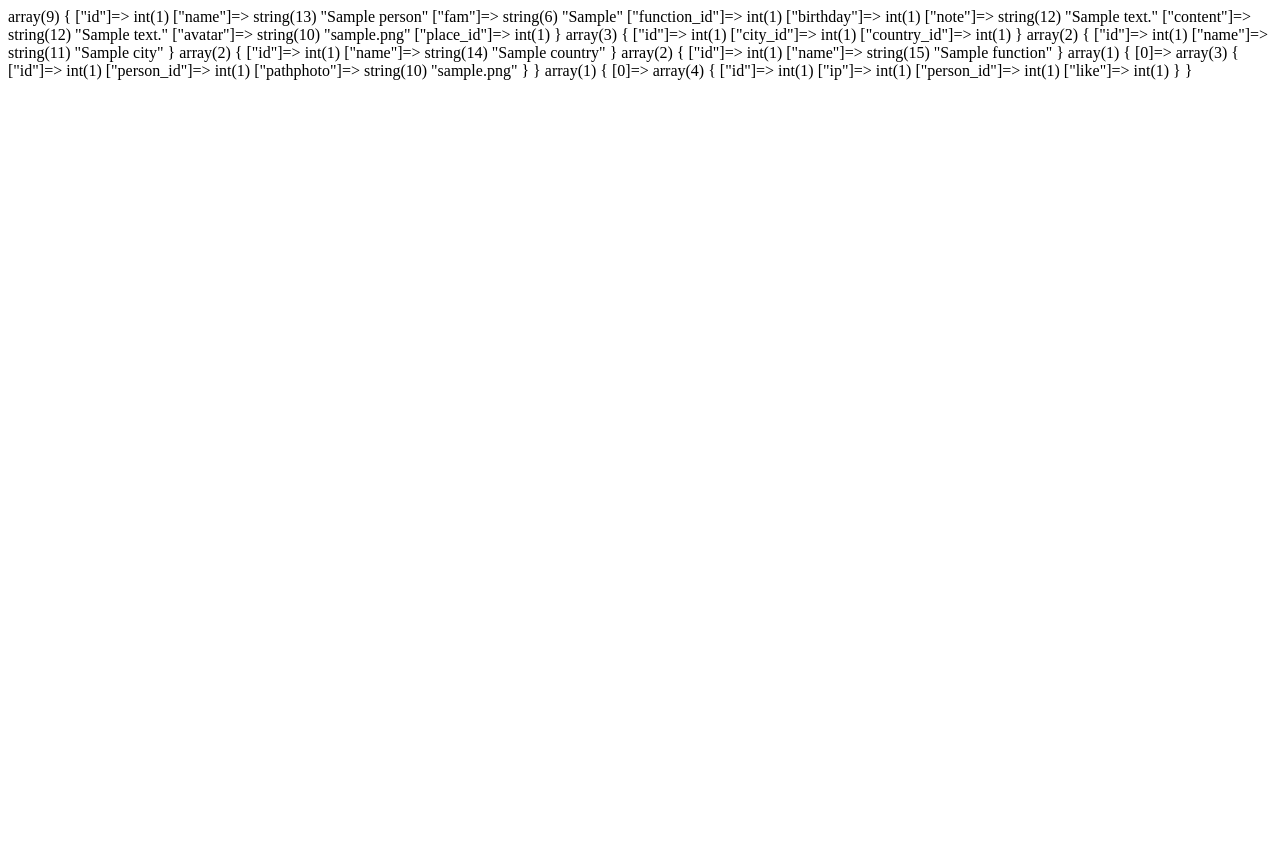
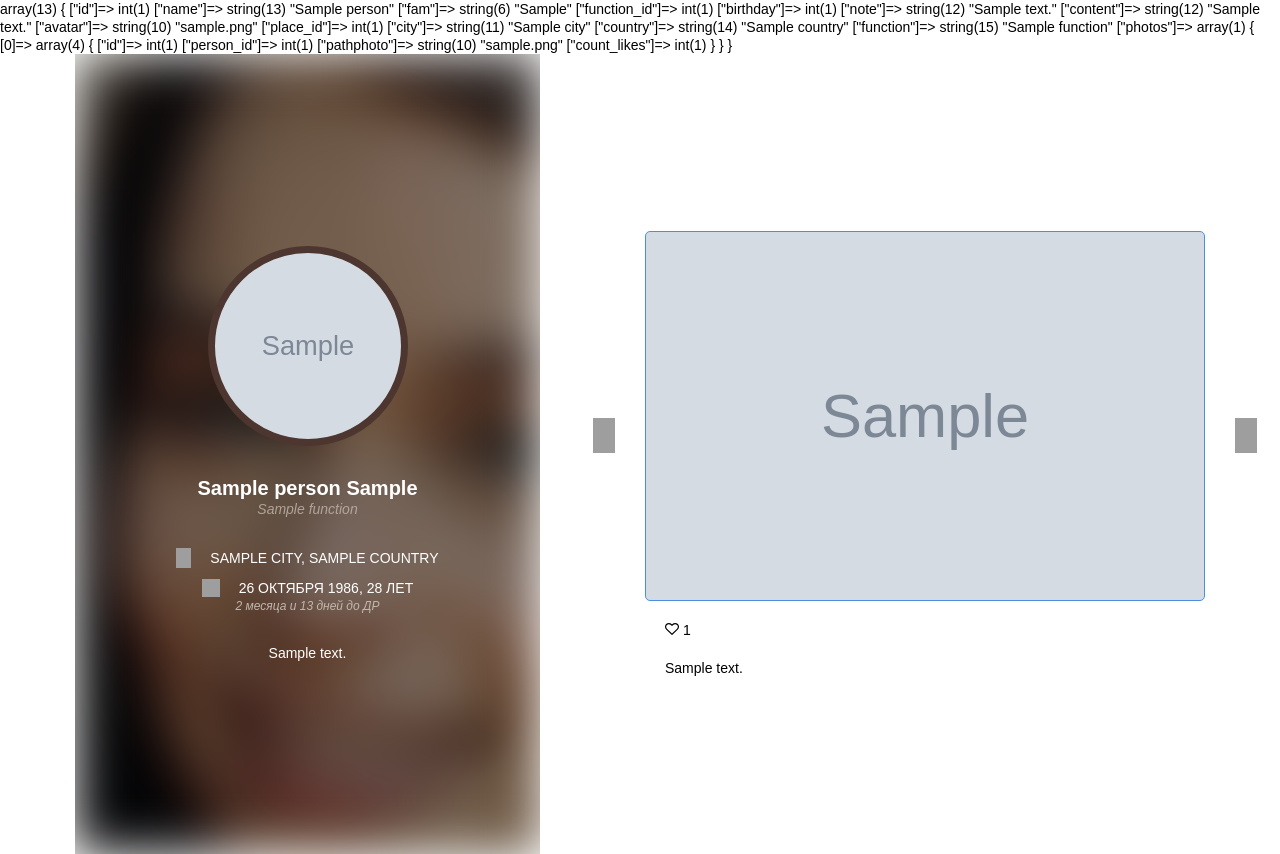
Before and after one commit to zipofar/oneway, a PHP site: page / in a window 1280 px wide. Before the commit the page ends 80 px from the top, so only its background shows below. Run offline with PHP 8.4, Linux system fonts and the light colour scheme; tables that the repository leaves empty hold one stand-in row (values such as "Sample post"); grey boxes marked "Sample" are stand-in pictures; some web fonts are replaced; grey boxes are pictures that could not be loaded.

Commit message:
almost done view person

```diff
--- a/app/Controllers/BaseController.php
+++ b/app/Controllers/BaseController.php
@@ -6,11 +6,10 @@ class BaseController
     private $data = array();
 
     protected function view($view_name, array $data) {
-
         $this->data = $data;
         unset($data);
         extract($this->data);
-
-//        require_once BASEPATH."/view/".$view_name.".php";
+        var_dump($person);
+        require_once BASEPATH."/view/".$view_name.".php";
     }
 }
--- a/app/Controllers/CPerson.php
+++ b/app/Controllers/CPerson.php
@@ -9,9 +9,9 @@ class CPerson extends BaseController
 
 
         $person = new MPerson();
-        $person->getPerson($id);
+        $data = $person->getPerson($id);
 
 
-        $this->view('person', array('person' => $person));
+        $this->view('person', array('person' => $data));
     }
 }
--- a/app/Controllers/CTestData.php
+++ b/app/Controllers/CTestData.php
@@ -27,5 +27,14 @@ class CTestData extends BaseController
         $p->insertInto('photos', ['person_id' => '1', 'pathphoto' => 'photos/photo_person_0002.jpg']);
         $p->insertInto('photos', ['person_id' => '1', 'pathphoto' => 'photos/photo_person_0003.jpg']);
 
+        $p->insertInto('ipvotings', ['ip' => ip2long('192.168.0.1'), 'photo_id' => '1', 'like' => '1']);
+        $p->insertInto('ipvotings', ['ip' => ip2long('192.168.0.2'), 'photo_id' => '1', 'like' => '1']);
+        $p->insertInto('ipvotings', ['ip' => ip2long('192.168.0.3'), 'photo_id' => '1', 'like' => '1']);
+
+        $p->insertInto('ipvotings', ['ip' => ip2long('192.168.0.3'), 'photo_id' => '2', 'like' => '1']);
+
+        $p->insertInto('ipvotings', ['ip' => ip2long('192.168.0.3'), 'photo_id' => '3', 'like' => '1']);
+        $p->insertInto('ipvotings', ['ip' => ip2long('192.168.0.33'), 'photo_id' => '3', 'like' => '1']);
+
     }
 }
--- a/app/Models/BaseModel.php
+++ b/app/Models/BaseModel.php
@@ -21,6 +21,7 @@ class BaseModel
 
         $sql_data = $this->prepareInsertData($data);
         $sql = "INSERT INTO ".$tablename." SET ".$sql_data;
+        var_dump($data);
         $stmt = $this->DB->prepare($sql);
         $stmt->execute($data);
     }
@@ -51,10 +52,17 @@ class BaseModel
         return $arr;
     }
 
+    /**
+     * @param $tablename
+     * @param $cond1 condition 1
+     * @param $oper  comparison operator = < >
+     * @param $cond2 condition 2
+     * @return array
+     */
     protected function getWhere($tablename, $cond1, $oper, $cond2) {
 
         $arr = array();
-        $sql = "SELECT * FROM ".$tablename." WHERE ".$cond1." = ?";
+        $sql = "SELECT * FROM ".$tablename." WHERE ".$cond1." ".$oper." ?";
         $stmt = $this->DB->prepare($sql);
         $stmt->execute([$cond2]);
         $p = $stmt->fetchAll(PDO::FETCH_ASSOC);
@@ -63,4 +71,15 @@ class BaseModel
         }
         return $arr;
     }
+
+    protected function getCountRecords($tablename, $cond1, $oper, $cond2) {
+
+        $arr = array();
+        $sql = "SELECT COUNT(*) as count FROM ".$tablename." WHERE ".$cond1." ".$oper." ?";
+        $stmt = $this->DB->prepare($sql);
+        $stmt->execute([$cond2]);
+        $p = $stmt->fetch(PDO::FETCH_ASSOC);
+
+        return $p['count'];
+    }
 }
--- a/app/Models/MPerson.php
+++ b/app/Models/MPerson.php
@@ -6,28 +6,34 @@ class MPerson extends BaseModel
 {
 
     public function getPerson($id) {
-//        return "Person";
 
         $person = $this->getById('persons', $id);
-        var_dump($person);
 
         $place = $this->getById('places', $person['place_id']);
-        var_dump($place);
 
         $city = $this->getById('citys', $place['city_id']);
-        var_dump($city);
 
         $country = $this->getById('countrys', $place['country_id']);
-        var_dump($country);
 
         $function = $this->getById('functions', $person['function_id']);
-        var_dump($function);
 
         $photos = $this->getWhere('photos', 'person_id', '=', $id);
-        var_dump($photos);
 
-        $ipvotings = $this->getWhere('ipvotings', 'person_id', '=', $id);
-        var_dump($ipvotings);
+//        $arr_photos = array_map(function($arr) {return $arr['pathphoto'];}, $photos);
+
+        $count_likes = array_map(function($arr) {
+            $arr['count_likes'] = $this->getCountRecords('ipvotings', 'photo_id', '=', $arr['id']);
+            return $arr;
+        }, $photos);
+
+
+
+        $person['city'] = $city['name'];
+        $person['country'] = $country['name'];
+        $person['function'] = $function['name'];
+        $person['photos'] = $count_likes;
+
+        return $person;
     }
 
 }
--- a/index.php
+++ b/index.php
@@ -12,5 +12,5 @@ require_once BASEPATH."/app/Controllers/CTestData.php";
 
 $person = new CPerson();
 $person->index(1);
-/*$city = new CTestData();
-$city->insertTestData();*/
+//$city = new CTestData();
+//$city->insertTestData();
--- a/test-work_mysql_create.sql
+++ b/test-work_mysql_create.sql
@@ -45,8 +45,8 @@ CREATE TABLE `places` (
 
 CREATE TABLE `ipvotings` (
 	`id` bigint NOT NULL AUTO_INCREMENT,
-	`ip` int NOT NULL,
-	`person_id` bigint NOT NULL,
+	`ip` bigint NOT NULL,
+	`photo_id` bigint NOT NULL,
 	`like` bool NOT NULL,
 	PRIMARY KEY (`id`)
 );
@@ -61,4 +61,4 @@ ALTER TABLE `places` ADD CONSTRAINT `places_fk0` FOREIGN KEY (`city_id`) REFEREN
 
 ALTER TABLE `places` ADD CONSTRAINT `places_fk1` FOREIGN KEY (`country_id`) REFERENCES `countrys`(`id`);
 
-ALTER TABLE `ipvotings` ADD CONSTRAINT `ipvotings_fk0` FOREIGN KEY (`person_id`) REFERENCES `persons`(`id`);
+ALTER TABLE `ipvotings` ADD CONSTRAINT `ipvotings_fk0` FOREIGN KEY (`photo_id`) REFERENCES `photos`(`id`);
--- a/view/person.php
+++ b/view/person.php
@@ -17,13 +17,13 @@
 			<div class="aside">
 				<div class="bl_table">
 					<div>
-						<div class="aside__person_img" style="background-image: url(img/img_person-1.jpg);"></div>
-						<div class="aside__person_name">Emilia Clarke<span>актриса</span></div>
+						<div class="aside__person_img" style="background-image: url(img/<?php echo $person['avatar']; ?>);"></div>
+						<div class="aside__person_name"><?php echo $person['name']." ".$person['fam']; ?><span><?php echo $person['function']; ?></span></div>
 						<div class="aside__person_data">
 							<ul>
 								<li>
 									<i class="i_icon-1"></i>
-									<p>Лондон, Великобритания</p>
+									<p><?php echo $person['city'].", ".$person['country']; ?></p>
 								</li>
 								<li>
 									<i class="i_icon-2"></i>
@@ -34,7 +34,7 @@
 						</div>
 						<div class="aside__person_descr">
 							<p>
-								Британская актриса. Наиболее известна по роли Дайнерис Таргарие в телесериале "Игра престолов" и Сары Коннор в фильме "Терминатор: Генезис".
+								<?php echo $person['note']; ?>
 							</p>
 						</div>
 					</div>
@@ -46,42 +46,22 @@
 					<div>
 						<div class="content__slider">
 							<div id="slider">
+
+                                <?php for($i=0; $i<count($person['photos']); $i++) { ?>
 								<div>
-									<div class="slide__img" style="background-image: url(img/img_slider-1.jpg);"></div>
+									<div class="slide__img" style="background-image: url(img/<?php echo $person['photos'][$i]['pathphoto'] ?>);"></div>
 									<div class="slide__status">
-										<input type="checkbox" id="like-1" name="like_status">
-										<label for="like-1">
+										<input type="checkbox" id="like-<?php echo $i+1; ?>" name="like_status">
+										<label for="like-<?php echo $i+1; ?>">
 											<svg width="14px" height="12px" viewBox="0 3 14 12">
 											    <path d="M12.8624934,4.11565118 C12.1279144,3.39601165 11.1513821,3 10.1124865,3 C9.07344319,3 8.09680006,3.39601165 7.36196247,4.11565118 L6.9999746,4.4703317 L6.63798673,4.11565118 C5.90337081,3.39601165 4.92650601,3 3.88768433,3 C2.84889958,3 1.8719609,3.39601165 1.13741887,4.11565118 C-0.379139622,5.60143682 -0.379139622,8.01887407 1.13741887,9.50408064 L6.57167032,14.8275818 C6.66052323,14.9149491 6.77113679,14.9684407 6.88670099,14.9890339 C6.92545638,14.9965256 6.96443344,15 7.00348438,15 C7.15721285,15 7.31119993,14.9425635 7.42827888,14.8275818 L12.8625303,9.50408064 C14.3791627,8.01887407 14.3791627,5.60143682 12.8624934,4.11565118 L12.8624934,4.11565118 Z M12.0129044,8.67184814 L7.00001155,13.582617 L1.98700787,8.67184814 C0.938949909,7.64530139 0.938949909,5.97504569 1.98700787,4.94795606 C2.49467018,4.45071569 3.16987841,4.17721359 3.88768433,4.17721359 C4.60556413,4.17721359 5.28058764,4.45071569 5.78806522,4.94795606 L6.5751801,5.71927761 C6.80080369,5.93997575 7.19944107,5.93997575 7.42502772,5.71927761 L8.21184703,4.94795606 C8.71936156,4.45071569 9.39442202,4.17721359 10.1125235,4.17721359 C10.8304033,4.17721359 11.5053899,4.45071569 12.0129044,4.94795606 C13.0610732,5.97504569 13.0610732,7.6452652 12.0129044,8.67184814 L12.0129044,8.67184814 Z" sketch:type="MSShapeGroup"></path>
 											</svg>
-											102
+                                            <?php echo $person['photos'][$i]['count_likes'] ?>
 										</label>
 									</div>
 								</div>
-								<div>
-									<div class="slide__img" style="background-image: url(img/img_slider-2.jpg);"></div>
-									<div class="slide__status">
-										<input type="checkbox" id="like-2" name="like_status">
-										<label for="like-2">
-											<svg width="14px" height="12px" viewBox="0 3 14 12">
-											    <path d="M12.8624934,4.11565118 C12.1279144,3.39601165 11.1513821,3 10.1124865,3 C9.07344319,3 8.09680006,3.39601165 7.36196247,4.11565118 L6.9999746,4.4703317 L6.63798673,4.11565118 C5.90337081,3.39601165 4.92650601,3 3.88768433,3 C2.84889958,3 1.8719609,3.39601165 1.13741887,4.11565118 C-0.379139622,5.60143682 -0.379139622,8.01887407 1.13741887,9.50408064 L6.57167032,14.8275818 C6.66052323,14.9149491 6.77113679,14.9684407 6.88670099,14.9890339 C6.92545638,14.9965256 6.96443344,15 7.00348438,15 C7.15721285,15 7.31119993,14.9425635 7.42827888,14.8275818 L12.8625303,9.50408064 C14.3791627,8.01887407 14.3791627,5.60143682 12.8624934,4.11565118 L12.8624934,4.11565118 Z M12.0129044,8.67184814 L7.00001155,13.582617 L1.98700787,8.67184814 C0.938949909,7.64530139 0.938949909,5.97504569 1.98700787,4.94795606 C2.49467018,4.45071569 3.16987841,4.17721359 3.88768433,4.17721359 C4.60556413,4.17721359 5.28058764,4.45071569 5.78806522,4.94795606 L6.5751801,5.71927761 C6.80080369,5.93997575 7.19944107,5.93997575 7.42502772,5.71927761 L8.21184703,4.94795606 C8.71936156,4.45071569 9.39442202,4.17721359 10.1125235,4.17721359 C10.8304033,4.17721359 11.5053899,4.45071569 12.0129044,4.94795606 C13.0610732,5.97504569 13.0610732,7.6452652 12.0129044,8.67184814 L12.0129044,8.67184814 Z" sketch:type="MSShapeGroup"></path>
-											</svg>
-											141
-										</label>
-									</div>
-								</div>
-								<div>
-									<div class="slide__img" style="background-image: url(img/img_slider-3.jpg);"></div>
-									<div class="slide__status">
-										<input type="checkbox" id="like-3" name="like_status">
-										<label for="like-3">
-											<svg width="14px" height="12px" viewBox="0 3 14 12">
-											    <path d="M12.8624934,4.11565118 C12.1279144,3.39601165 11.1513821,3 10.1124865,3 C9.07344319,3 8.09680006,3.39601165 7.36196247,4.11565118 L6.9999746,4.4703317 L6.63798673,4.11565118 C5.90337081,3.39601165 4.92650601,3 3.88768433,3 C2.84889958,3 1.8719609,3.39601165 1.13741887,4.11565118 C-0.379139622,5.60143682 -0.379139622,8.01887407 1.13741887,9.50408064 L6.57167032,14.8275818 C6.66052323,14.9149491 6.77113679,14.9684407 6.88670099,14.9890339 C6.92545638,14.9965256 6.96443344,15 7.00348438,15 C7.15721285,15 7.31119993,14.9425635 7.42827888,14.8275818 L12.8625303,9.50408064 C14.3791627,8.01887407 14.3791627,5.60143682 12.8624934,4.11565118 L12.8624934,4.11565118 Z M12.0129044,8.67184814 L7.00001155,13.582617 L1.98700787,8.67184814 C0.938949909,7.64530139 0.938949909,5.97504569 1.98700787,4.94795606 C2.49467018,4.45071569 3.16987841,4.17721359 3.88768433,4.17721359 C4.60556413,4.17721359 5.28058764,4.45071569 5.78806522,4.94795606 L6.5751801,5.71927761 C6.80080369,5.93997575 7.19944107,5.93997575 7.42502772,5.71927761 L8.21184703,4.94795606 C8.71936156,4.45071569 9.39442202,4.17721359 10.1125235,4.17721359 C10.8304033,4.17721359 11.5053899,4.45071569 12.0129044,4.94795606 C13.0610732,5.97504569 13.0610732,7.6452652 12.0129044,8.67184814 L12.0129044,8.67184814 Z" sketch:type="MSShapeGroup"></path>
-											</svg>
-											91
-										</label>
-									</div>
-								</div>
+                                <?php } ?>
+
 							</div>
 							<div class="content__slider_pag">
 								<span class="i_icon-4"></span>
@@ -89,8 +69,7 @@
 							</div>
 						</div>
 						<div class="content__text">
-							<p>Lorem ipsum dolor sit amet, consectetur adipisicing elit. Voluptates explicabo nulla rerum odit debitis placeat, illum est, eligendi beatae ea laborum eum error non.</p>
-							<p>Lorem ipsum dolor sit amet, consectetur adipisicing elit. Ducimus minus, voluptates ratione amet saepe quas!</p>
+                            <?php echo $person['content']; ?>
 						</div>
 					</div>
 				</div>
```
